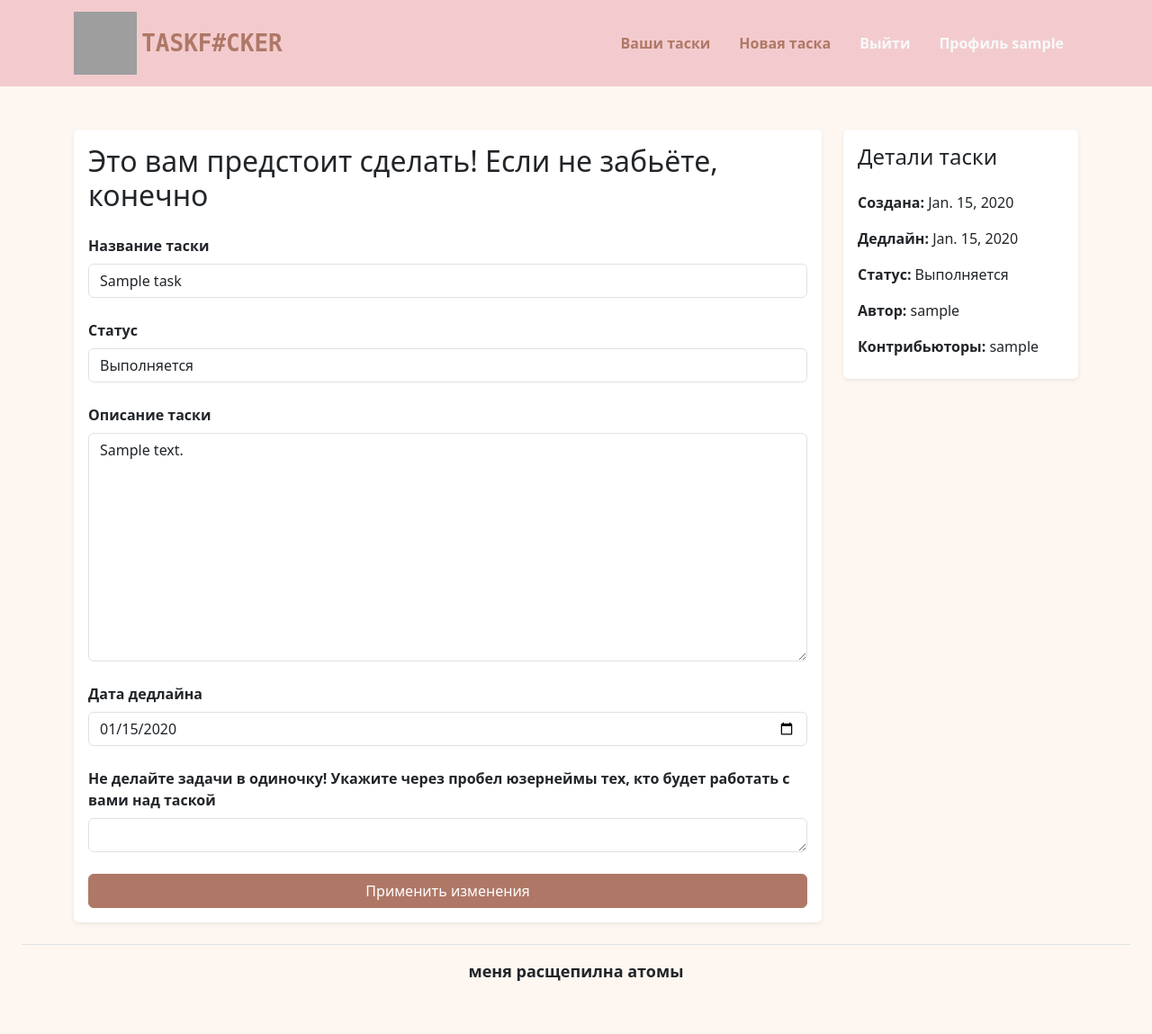
After one commit to bocchitherikka/task-manager, a Django app: page /task/1/ in a window 1280 px wide. The commit adds this page. Shown: the whole page at 90% size. Run offline with Django 5.2, Linux system fonts and the light colour scheme; a user stored in the database is signed in; tables that the repository leaves empty hold one stand-in row (values such as "Sample post"); some libraries are stand-ins or nearby versions; grey boxes are pictures that could not be loaded.

Commit message:
Add detail task page, fixes

```diff
--- a/task_manager/tasks/forms.py
+++ b/task_manager/tasks/forms.py
@@ -44,5 +44,5 @@ class TaskForm(forms.ModelForm):
     def clean_contributors(self):
         info = self.cleaned_data['contributors']
         if info:
-            return info.split(' ')
+            return ''.join(info).split(' ')
         return False
--- a/task_manager/tasks/urls.py
+++ b/task_manager/tasks/urls.py
@@ -1,10 +1,11 @@
 from django.urls import path
 
-from .views import add_task, index
+from .views import add_task, index, task_detail
 
 app_name = 'tasks'
 
 urlpatterns = [
     path('', index, name='main_page'),
     path('add/', add_task, name='add_task'),
+    path('task/<int:task_id>/', task_detail, name='task_detail'),
 ]
--- a/task_manager/tasks/views.py
+++ b/task_manager/tasks/views.py
@@ -1,16 +1,27 @@
+from random import randint
+
 from django.contrib.auth.decorators import login_required
+from django.db.models import BooleanField, Value, Case, When
 from django.http import HttpResponse
-from django.shortcuts import redirect, render
+from django.shortcuts import get_object_or_404, redirect, render
 from django.template import loader
 
 from .forms import TaskForm
-from .models import Task
+from .models import Task, User
 
 
 @login_required
 def index(request):
     template = 'index.html'
-    tasks = Task.objects.all()
+    tasks = Task.objects.filter(author=request.user)
+    tasks = tasks.annotate(
+        has_end_date=Case(
+            When(end_date__isnull=False, then=Value(True)),
+            default=Value(False),
+            output_field=BooleanField()
+        )
+    )
+    tasks = tasks.order_by('-has_end_date', 'end_date')
     context = {
         'tasks': tasks
     }
@@ -24,12 +35,46 @@ def add_task(request):
     if form.is_valid():
         task = form.save(commit=False)
         task.author = request.user
-        contributors = form.clean_contributors()
-        if contributors:
-            task.contributors.add(*contributors)
+        contributors_usernames = form.clean_contributors()
+        if contributors_usernames:
+            for username in contributors_usernames:
+                contributor = get_object_or_404(User, username=username)
+                task.contributors.add(contributor)
         task.save()
         return redirect('tasks:main_page')
     context = {
         'form': form,
     }
     return render(request, template, context)
+
+
+@login_required
+def task_detail(request, task_id):
+    template = 'task_detail.html'
+    task = get_object_or_404(Task, pk=task_id)
+    user = request.user
+    contributors = task.contributors.all()
+    if user != task.author and user not in contributors:
+        return render(
+            request,
+            'access_denied.html',
+            {'casino': randint(1, 1000)}
+        )
+    form = TaskForm(
+        request.POST or None,
+        instance=task
+    )
+    if form.is_valid():
+        contributors_usernames = form.clean_contributors()
+        if contributors_usernames:
+            for username in contributors_usernames:
+                contributor = get_object_or_404(User, username=username)
+                if contributor not in task.contributors.all():
+                    task.contributors.add(contributor)
+        task.save()
+        return redirect('tasks:task_detail', task_id=task_id)
+    context = {
+        'form': form,
+        'task': task,
+    }
+    return render(request, template, context)
--- a/task_manager/templates/includes/header.html
+++ b/task_manager/templates/includes/header.html
@@ -54,6 +54,13 @@
             <li class="nav-item">
               <a class="nav-link link-light" href="{% url 'users:login' %}">Уже зарегистированы? Войти</a>
             </li>
+          {% else %}
+            <li>
+              <a class="nav-link link-light" href="{% url 'users:login' %}">Войти</a>
+            </li>
+            <li class="nav-item">
+              <a class="nav-link link-light" href="{% url 'users:signup' %}">Регистрация</a>
+            </li>
           {% endif %}
         {% endif %}
       </ul>
--- a/task_manager/templates/includes/task.html
+++ b/task_manager/templates/includes/task.html
@@ -1,16 +1,16 @@
 {% load static %}
 <div class="col">
-    <a style="text-decoration: none" href="{% url 'tasks:main_page' %}">
+    <a style="text-decoration: none" href="{% url 'tasks:task_detail' task.id %}">
     <div class="card text-center h-100">
         <div class="card-header bg-primary text-white">{{ task.name }}</div>
         <div class="card-body">
             <p class="card-text">{{ task.description }}</p>
         </div>
         <div class="card-footer">
-            Дата создания: {{ task.date }}
             {% if task.end_date %}
-                <br>
                 Выполнить к {{ task.end_date }}
+            {% else %}
+                Без дедлайна
             {% endif %}
         </div>
     </div>
--- /dev/null
+++ b/task_manager/templates/task_detail.html
@@ -0,0 +1,75 @@
+{% extends "base.html" %}
+{% load user_filters %}
+{% block title %}Таска "{{ task }}"{% endblock title %}
+{% block body %}
+<div class="container mt-5">
+    <div class="row">
+        <div class="col-md-9">
+            <div class="card shadow-sm border-0">
+                <div class="card-body">
+                    <h2 class="card-title mb-4">Это вам предстоит сделать! Если не забьёте, конечно</h2>
+                    <form method="post">
+                        {% csrf_token %}
+                        <div class="mb-4">
+                            <label for="id_name" class="form-label fw-bold">Название таски</label>
+                            {{ form.name|addclass:"form-control" }}
+                        </div>
+                        <div class="mb-4">
+                            <label for="id_status" class="form-label fw-bold">Статус</label>
+                            {{ form.status|addclass:"form-control" }}
+                        </div>
+                        <div class="mb-4">
+                            <label for="id_description" class="form-label fw-bold">Описание таски</label>
+                            {{ form.description|addclass:"form-control" }}
+                        </div>
+                        <div class="mb-4">
+                            <label for="id_end_date" class="form-label fw-bold">Дата дедлайна</label>
+                            {{ form.end_date|addclass:"form-control" }}
+                        </div>
+                        <div class="mb-4">
+                            <label for="id_contributors" class="form-label fw-bold">
+                                Не делайте задачи в одиночку!
+                                Укажите через пробел юзернеймы тех,
+                                кто будет работать с вами над таской
+                            </label>
+                            {{ form.contributors|addclass:"form-control" }}
+                        </div>
+                        <button type="submit" class="btn btn-primary w-100">Применить изменения</button>
+                    </form>
+                </div>
+            </div>
+        </div>
+
+        <!-- Дополнительная информация -->
+        <div class="col-md-3">
+            <div class="card shadow-sm border-0">
+                <div class="card-body">
+                    <h4 class="card-title mb-3">Детали таски</h4>
+                    <ul class="list-group">
+                        <li class="list-group-item border-0 ps-0">
+                            <strong>Создана:</strong> {{ task.date }}
+                        </li>
+                        <li class="list-group-item border-0 ps-0">
+                            <strong>Дедлайн:</strong> {{ task.end_date|default:"Нет. Главное не забей" }}
+                        </li>
+                        <li class="list-group-item border-0 ps-0">
+                            <strong>Статус:</strong> {{ task.get_status_display }}
+                        </li>
+                        <li class="list-group-item border-0 ps-0">
+                            <strong>Автор:</strong> {{ task.author.username }}
+                        </li>
+                        <li class="list-group-item border-0 ps-0">
+                            <strong>Контрибьюторы:</strong>
+                            {% if task.contributors.exists %}
+                                {{ task.contributors.all|join:", " }}
+                            {% else %}
+                                Нет
+                            {% endif %}
+                        </li>
+                    </ul>
+                </div>
+            </div>
+        </div>
+    </div>
+</div>
+{% endblock body %}
```
Also changed, not shown: task_manager/templates/access_denied.html (added, +16 -0 lines), task_manager/templates/add_task.html (+4 -20 lines).
